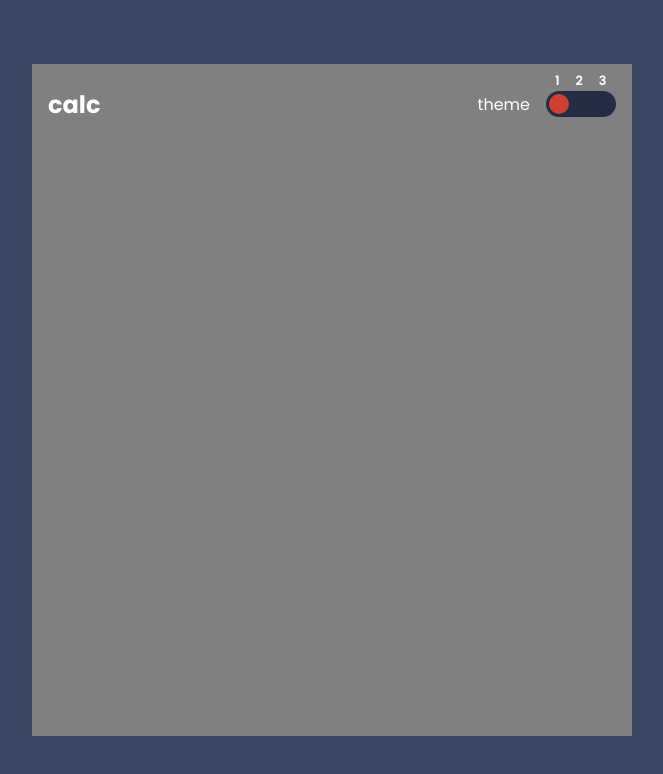
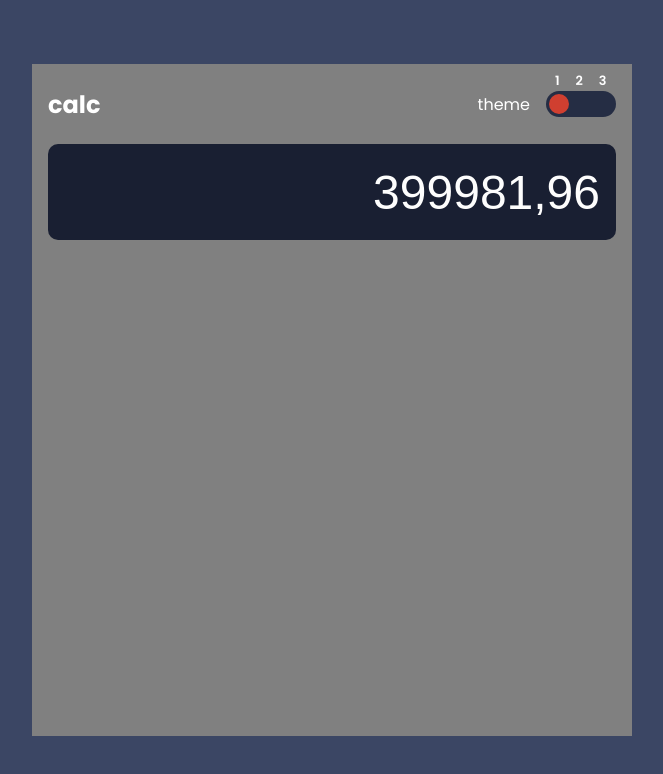
Before and after one commit to eduardoqsilva/Calculadora-react, a React (Vite) app: page / in a window 1280 px wide. Shown: the top 774 px of the page, without its empty margins (308-971 px from the left). Built offline with nearby package versions, Linux system fonts and the light colour scheme.

Commit message:
update App.tsx

```diff
--- a/src/App.tsx
+++ b/src/App.tsx
@@ -1,5 +1,6 @@
 import { useState } from "react"
 import { ThemeProvider } from "styled-components"
+import { CalculatorScreen } from "./components/CalculatorScreen"
 import { Header } from "./components/Header"
 import { HeaderThemeSwith } from "./components/ThemeSwitch"
 import { Wrapper } from "./components/Wrapper"
@@ -20,6 +21,8 @@ function App() {
             theme={theme}
             updateTheme={updateTheme}
           />
+          <CalculatorScreen text={'399981,96'}/>
+
         </Wrapper>
       </Header>
     </ThemeProvider>
```
